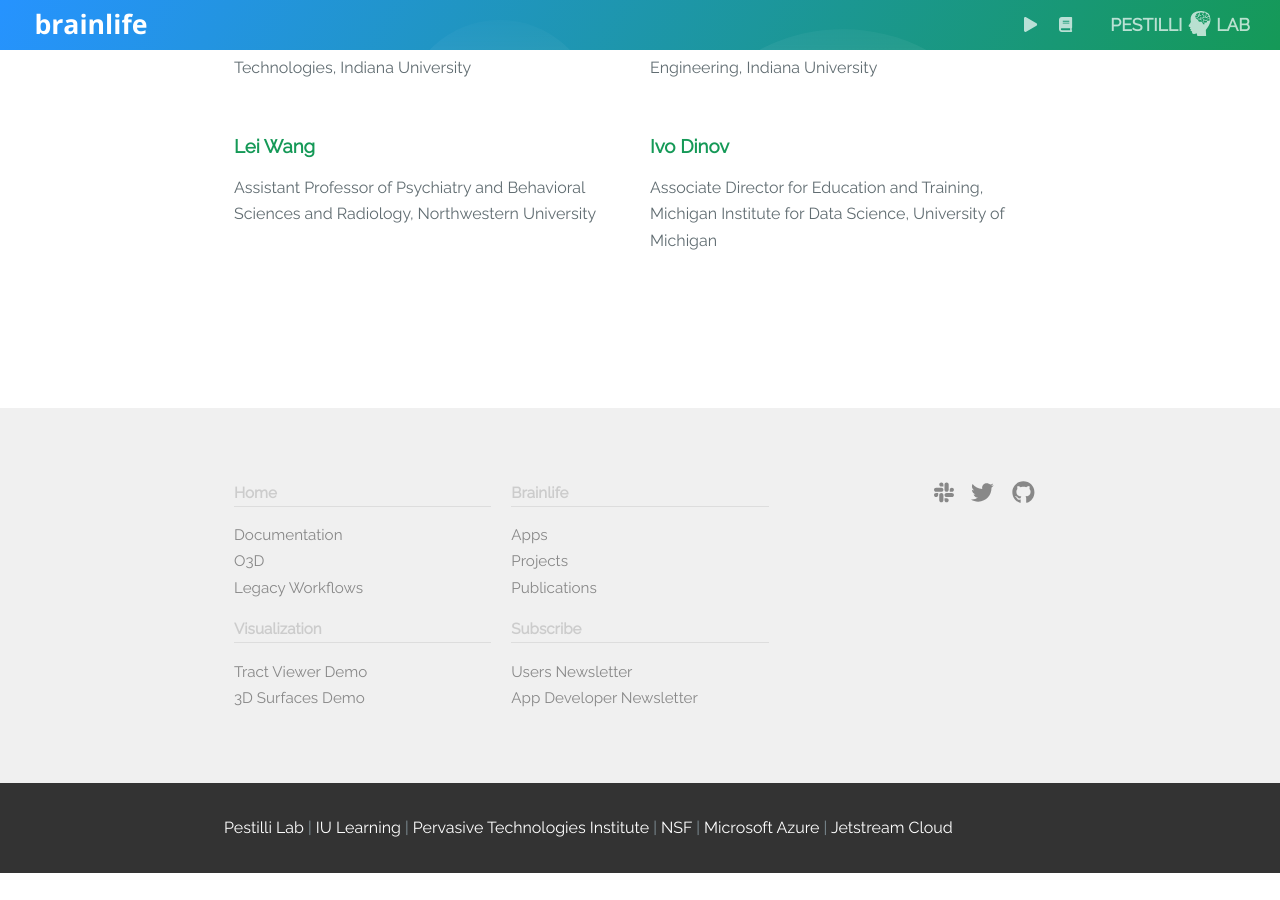
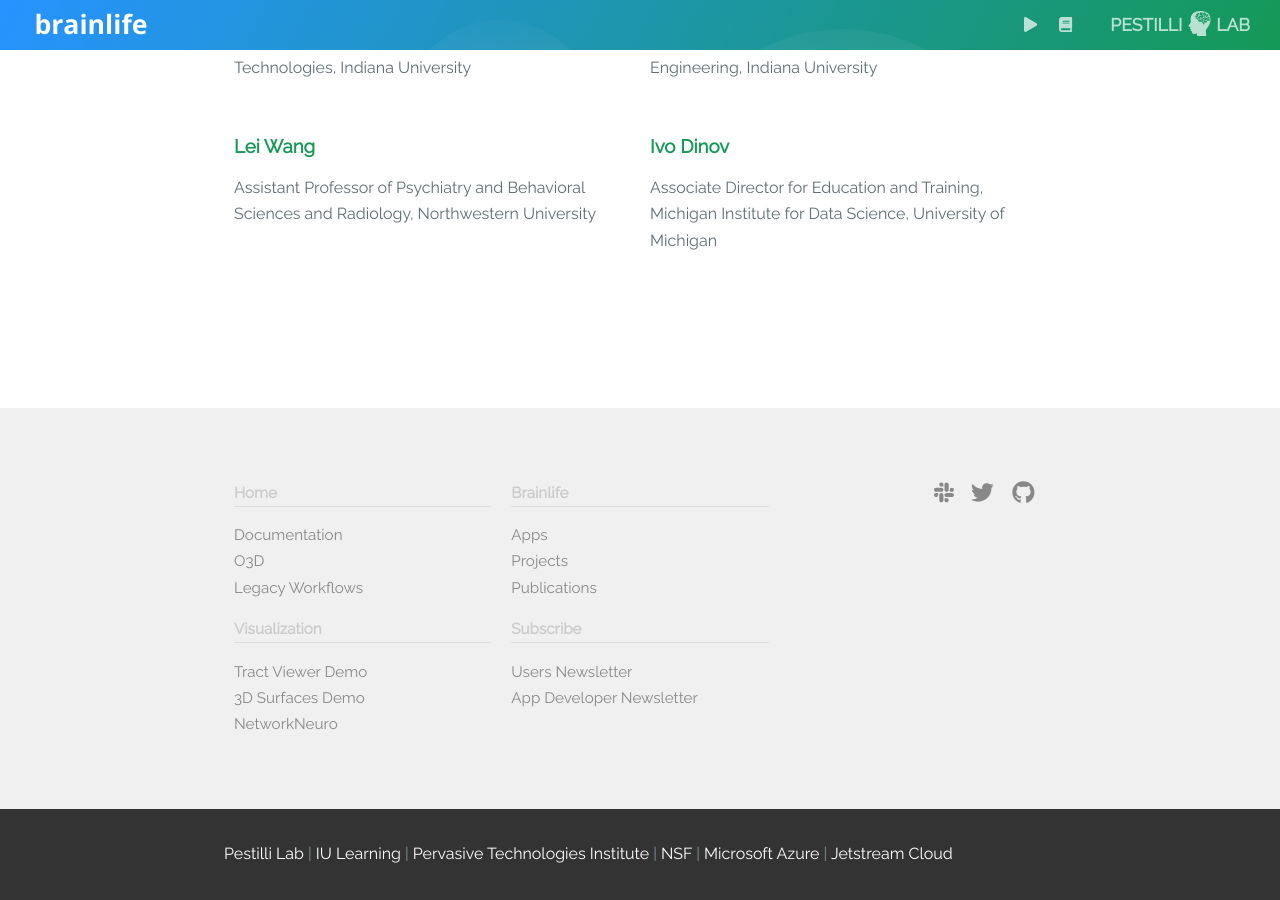
Before and after one commit to brainlife/brainlife.github.io, a Jekyll site: the page built from index.md, in a window 1280 px wide and 900 px high, scrolled down 6098 px. Built offline with Jekyll 4.4.1, drawn with Linux system fonts in a browser that asks for light colours; nearby versions of some CDN libraries; before the commit the page ends 6971 px from its top, so only the background shows below that.

Commit message:
added networkneuro demo link

```diff
--- a/_includes/page-footer.html
+++ b/_includes/page-footer.html
@@ -14,6 +14,7 @@
             </p>
             <a href="/ui/tractview/demo.html">Tract Viewer Demo</a><br>
             <a href="/ui/surfaces/">3D Surfaces Demo</a><br>
+            <a href="/ui/nnview/">NetworkNeuro</a><br>
         </td>
         <td width="33%">
             <p style="border-bottom: 1px solid #ddd;">
```
